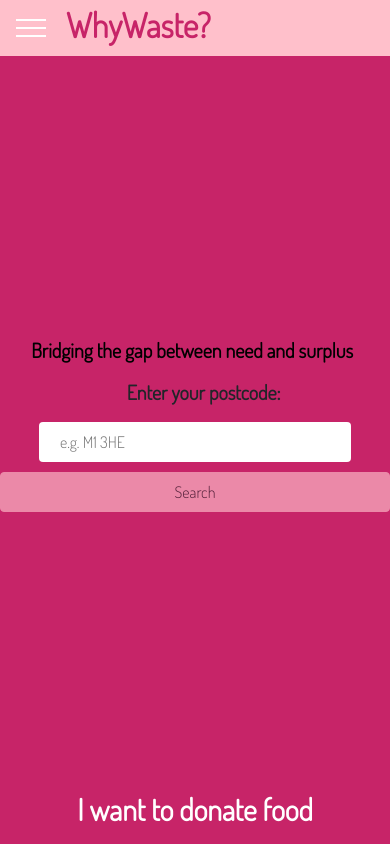
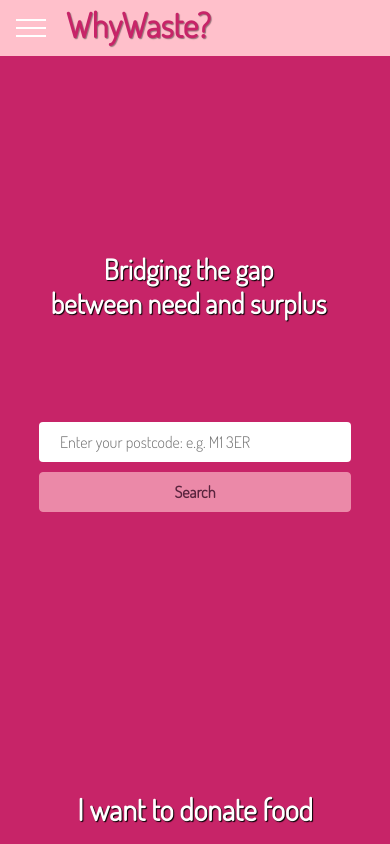
Before and after one commit to Codenatics/why-waste-frontend, a React (Create React App) app: page / in a window 390 px wide. Built offline with nearby package versions, Linux system fonts and the light colour scheme.

Commit message:
shadow to <h>

```diff
--- a/src/assets/Counter.css
+++ b/src/assets/Counter.css
@@ -5,6 +5,8 @@
     font-size: 28px;
     font-weight: bolder;
     color: white;
+    text-shadow: 1px 1px 1px black;
+
 }
 
 @media (max-width: 500px){
--- a/src/assets/Logo.css
+++ b/src/assets/Logo.css
@@ -4,6 +4,8 @@
     font-weight: 800;
     font-size: 34px;
     margin: 5px 0 0 20px;
+    text-shadow: 1px 1px 1px rgba(0, 0, 0, 0.404);
+
 }
 
 @media(min-width: 769px){
--- a/src/assets/Searchbox.css
+++ b/src/assets/Searchbox.css
@@ -21,20 +21,15 @@
     background-color: pink;
     border: 1px pink solid;
     border-radius: 4px;
+    font-weight: bolder;
+
 }
 .validation {
     color: yellow;
     position: fixed;
     top: 57%;
-    left: 32.5%
-}
-.label-postcode {
-    position: fixed;
-    top: 45%;
-    left:32.5%;
-}
-.label-postcode h5 {
-    font-weight: bolder;
+    left: 32.5%;
+    text-shadow: 1px 1px 2px black;
 }
 
 
@@ -50,8 +45,16 @@
         margin-left: 10px;
         width: 80%;
         margin-bottom: 10px;
+
     }
     .btn-search{
-        width: 100%;
+        width: 80%;
+    }
+
+    .validation {
+        color: yellow;
+        position: fixed;
+        top: 66%;
+        left: 11%;
     }
 }
--- a/src/assets/SideDrawer.css
+++ b/src/assets/SideDrawer.css
@@ -26,10 +26,13 @@
     text-decoration: none;
     color: rgb(194, 26, 54);
     font-size: 1.2rem;
+    text-shadow: 1px 1px 2px black;
+
 }
 
 .side-drawer a:hover, .side-drawer a:active {
     color: rgb(221, 106, 106);
+    text-shadow: 1px 1px 1px black;
 }
 
 @media (min-width: 769px){
--- a/src/assets/base.css
+++ b/src/assets/base.css
@@ -6,10 +6,13 @@
 h3 {
     text-align: center;
     position: fixed;
-    top: 30%;
-    left: 25%;
+    top: 20%;
+    left: 35%;
     font-weight: bolder;
     font-size: 45px;
+    text-shadow: 1px 1px 2px black;
+    color: white;
+
 }
 
 #main-link {
@@ -23,6 +26,8 @@
     color: white;
     font-weight: 600;
     font-size: 30px;
+    text-shadow: 1px 1px 1px black;
+
 }
 
 #main-link:hover, #main-link:active {
@@ -32,9 +37,12 @@
 
 @media (max-width: 500px){
     h3 {
-        top: 40%;
-        font-size: 20px;
-        left: 8%;
-        color: black;
+        top: 30%;
+        font-size: 28px;
+        left: 13%;
+        color: white;
+        text-shadow: 1px 1px 1px black;
+
     }
+
 }
--- a/src/assets/forms.css
+++ b/src/assets/forms.css
@@ -26,9 +26,13 @@
 }
 .register-form header h1, .donate-form header h1{
     color:white;
+    text-shadow: 1px 1px 2px black;
+
 }
 .donate-form header h4 {
     margin: 30px;
+    text-shadow: 1px 1px 2px black;
+
 }
 .btn-secondary{
     margin-left: 15px;
--- a/src/components/SearchBox.js
+++ b/src/components/SearchBox.js
@@ -8,26 +8,17 @@
     const [search, setSearch] = useState("")
     const validPostcode = /^([A-Za-z][A-Ha-hJ-Yj-y]?[0-9][A-Za-z0-9]? ?[0-9][A-Za-z]{2}|[Gg][Ii][Rr] ?0[Aa]{2})$/.test(search)
 
-    // const[isValid, setIsValid] = useState(false)
-
     const updatedSearch = (event) => {
         setSearch(event.target.value)
     }
 
-    // const validateMessage = (event) => {
-    //     setIsValid(true)
-    // }
-
     return (
         <React.Fragment>
             <form className="search-box">
-                <label className="label-postcode">
-                <h5>Enter your postcode:</h5>
-                </label>
-                <input type="text" placeholder="e.g. M1 3HE" value={search} onChange={updatedSearch} aria-required="true"></input>
+                <input type="text" placeholder="Enter your postcode: e.g. M1 3ER" value={search} onChange={updatedSearch} aria-required="true"></input>
                 {!validPostcode? <button class="btn btn-search" disabled>Search</button>:
                 <Link to={`/SearchResults?postcode=${search}`}><button class="btn btn-search">Search</button></Link>}
-                {search.length > 5 && !validPostcode ? <h6 className="validation">We couldn't recognise that postcode – check and try again.</h6> : ""}
+                {search.length > 5 && !validPostcode ? <h5 className="validation">We couldn't recognise that postcode – check and try again.</h5> : ""}
             </form>
         </React.Fragment>
     )
--- a/src/components/pages/LandingPage.js
+++ b/src/components/pages/LandingPage.js
@@ -14,7 +14,7 @@
         <Toolbar />
         {/* <SideDrawer /> */}
         {/* <Backdrop /> */}
-        <h3>Bridging the gap between need and surplus</h3>
+        <h3>Bridging the gap <br></br> between need and surplus</h3>
         <SearchBox />
 
         <Link to="/Donate" id="main-link">I want to donate food</Link>
```
